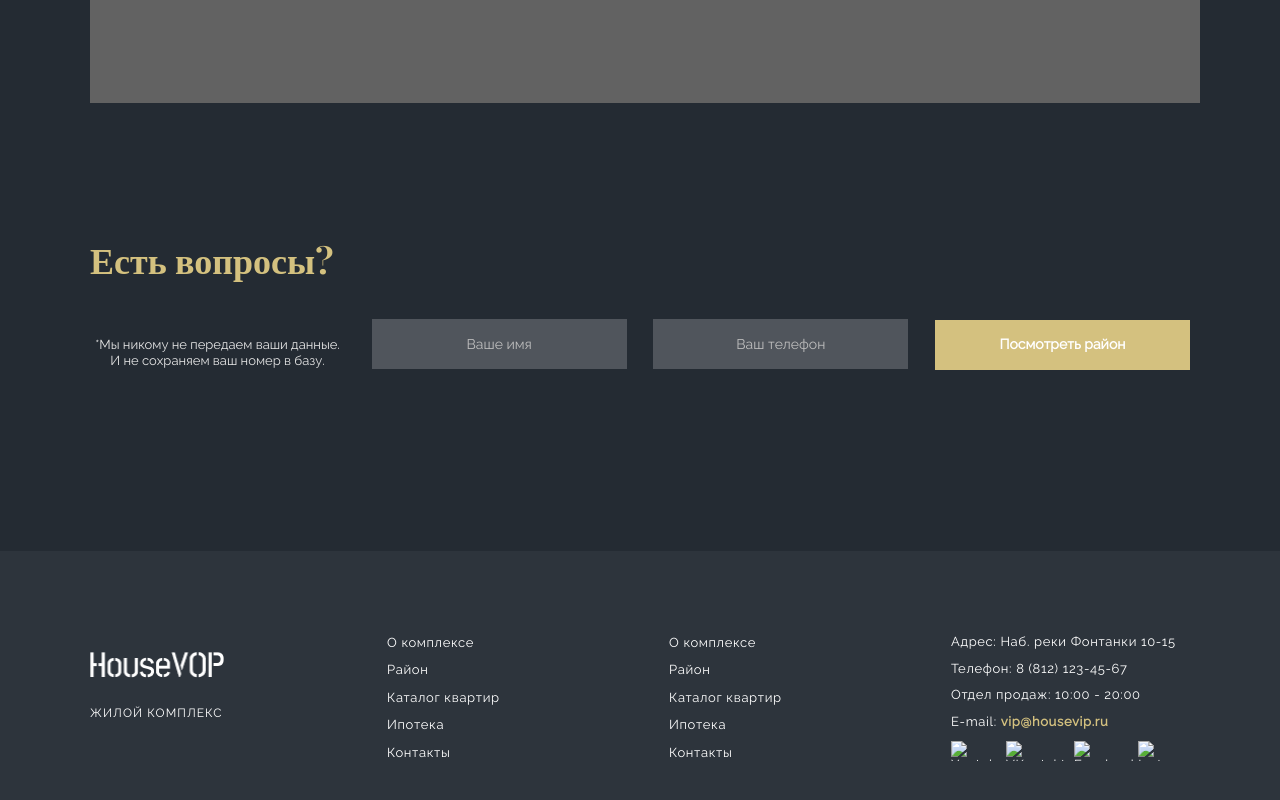
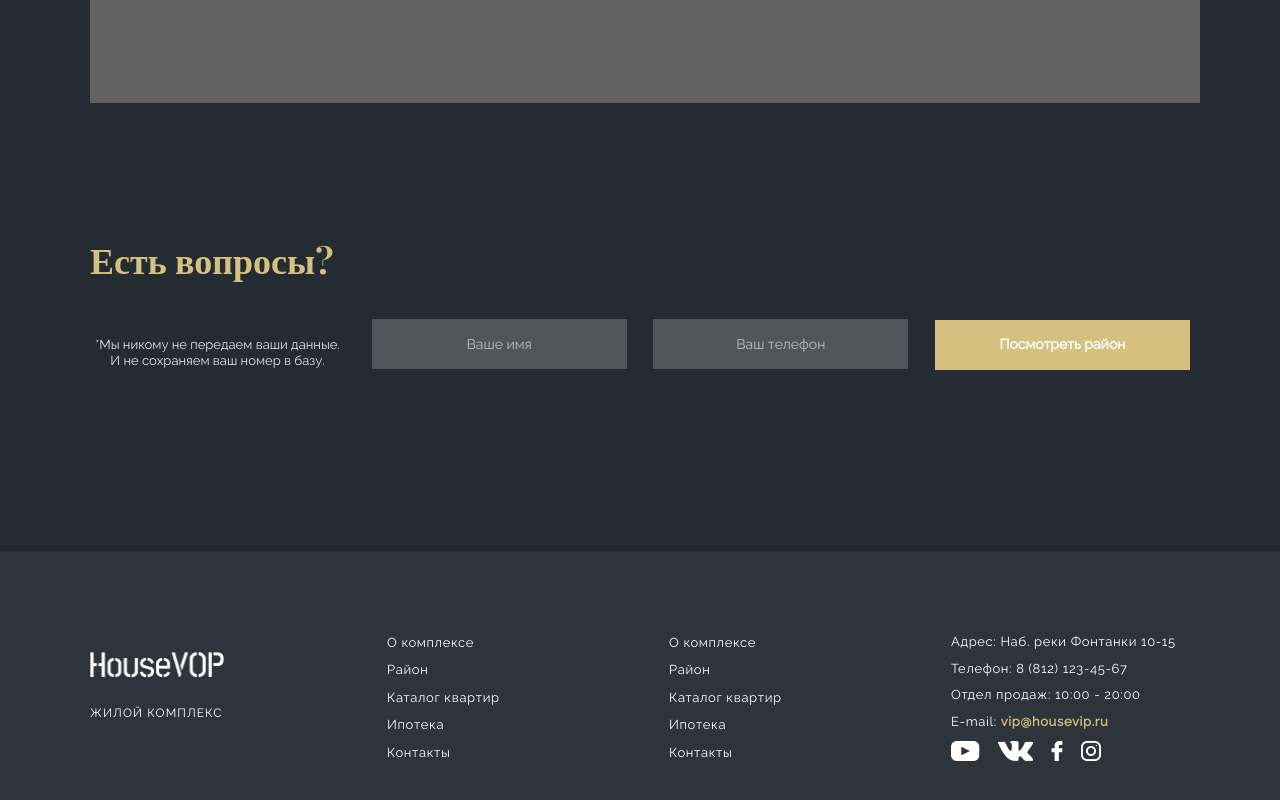
Before and after one commit to VNeskoromnaya/real-estate, a plain HTML site: page index.html in a window 1280 px wide. Shown: the part 4383-5183 px from the top of the page. Drawn offline with nearby package versions, Linux system fonts and the light colour scheme; the site is published under a folder, as on GitHub Pages, so addresses that start at the root find nothing.

Commit message:
fix image urls

```diff
--- a/index.html
+++ b/index.html
@@ -154,10 +154,10 @@
                 <li>Отдел продаж: 10:00 - 20:00</li>
                 <li>E-mail: <a href="mailto:someone@example.com">vip@housevip.ru</a></li>
                 <li class="social-networks">
-                    <img class="icon" src="/assets/images/Youtube.png" alt="Youtube" />
-                    <img class="icon" src="/assets/images/VK.png" alt="VKontakte" />
-                    <img class="icon" src="/assets/images/Facebook.png" alt="Facebook" />
-                    <img class="icon" src="/assets/images/instagram.png" alt="Instagram" />
+                    <img class="icon" src="assets/images/Youtube.png" alt="Youtube" />
+                    <img class="icon" src="assets/images/VK.png" alt="VKontakte" />
+                    <img class="icon" src="assets/images/Facebook.png" alt="Facebook" />
+                    <img class="icon" src="assets/images/instagram.png" alt="Instagram" />
                 </li>
             </ul>
         </div>
```
